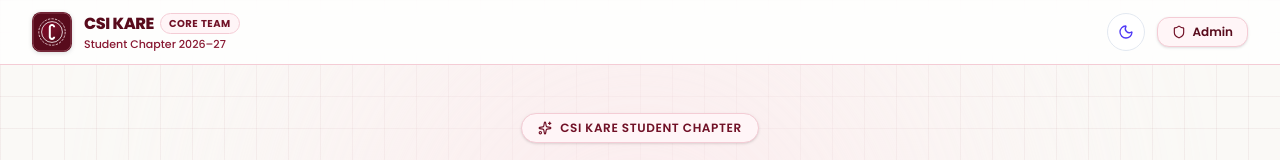
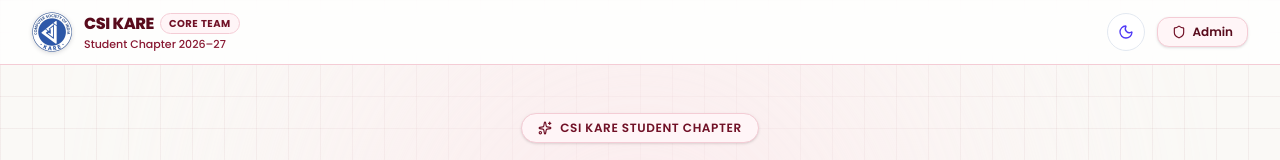
Before and after one commit to csikare/CSI-ID-INFO, a React (Vite) app: page / in a window 1280 px wide. Shown: the top 160 px of the page. Built offline with nearby package versions, Linux system fonts and the light colour scheme; no server answers; the database is empty.

Commit message:
Update CSI KARE official circular emblem logo across all pages

```diff
--- a/index.html
+++ b/index.html
@@ -2,7 +2,7 @@
 <html lang="en" class="dark">
   <head>
     <meta charset="UTF-8" />
-    <link rel="icon" type="image/svg+xml" href="/logo.svg" />
+    <link rel="icon" type="image/png" href="/logo.png" />
     <meta name="viewport" content="width=device-width, initial-scale=1.0, maximum-scale=1.0, user-scalable=no" />
     <meta name="theme-color" content="#0f172a" />
     <meta name="description" content="Official CSI KARE Student Chapter Core Team 2026–27 Member Profiles." />
--- a/src/components/Navbar.jsx
+++ b/src/components/Navbar.jsx
@@ -16,7 +16,7 @@ export default function Navbar() {
         {/* Brand Logo & Title */}
         <Link to="/" className="flex items-center space-x-3 group">
           <img
-            src="/logo.svg"
+            src="/logo.png"
             alt="CSI KARE"
             className="w-10 h-10 object-contain drop-shadow-sm group-hover:scale-105 transition-transform shrink-0"
           />
--- a/src/pages/MemberProfile.jsx
+++ b/src/pages/MemberProfile.jsx
@@ -172,9 +172,9 @@ export default function MemberProfile() {
 
             <div className="flex items-center justify-center space-x-3 mb-2">
               <img
-                src="/logo.svg"
+                src="/logo.png"
                 alt="CSI KARE Logo"
-                className="w-11 h-11 sm:w-12 sm:h-12 object-contain drop-shadow-sm shrink-0"
+                className="w-12 h-12 sm:w-14 sm:h-14 object-contain drop-shadow-sm shrink-0"
               />
               <div className="text-left">
                 <h2 className="font-heading font-extrabold text-lg sm:text-xl tracking-wider text-[#580B1C] dark:text-[#FCE7EB] leading-none">
```
Also changed, not shown: public/csi-logo.png (added), public/logo.png (added).
